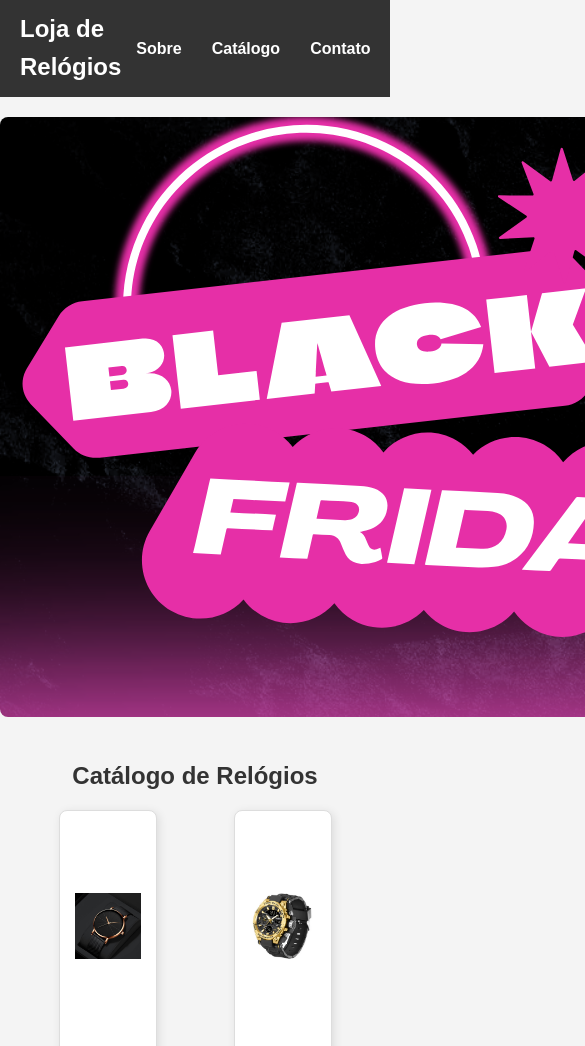
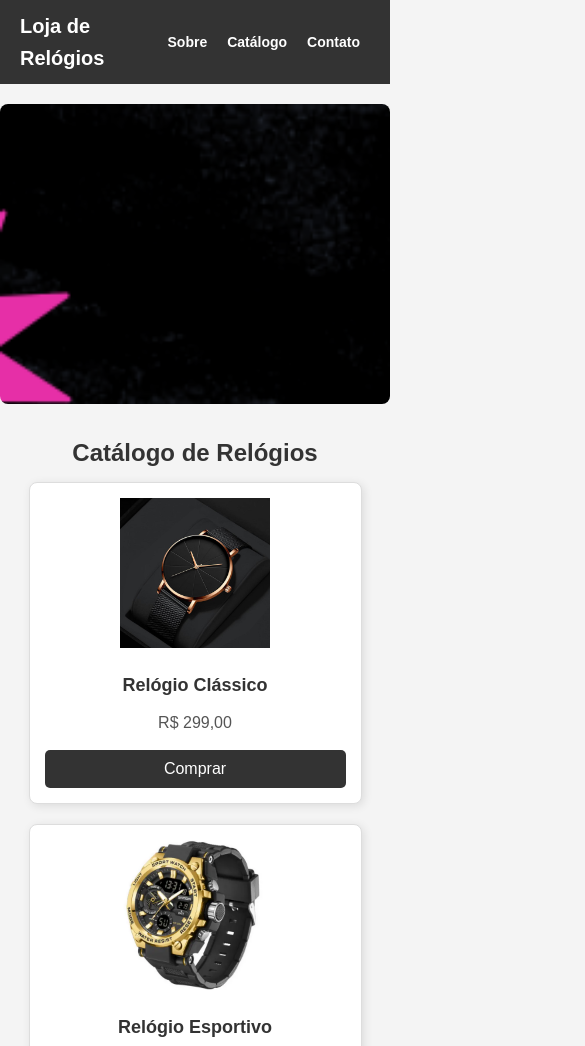
Before and after one commit to Dayvson-Silva/site-de-relogio, a plain HTML site: page index.html in a window 390 px wide. Shown: the top 1046 px of the page, 585 px wide, since content can reach past the window. Drawn offline with Linux system fonts and the light colour scheme.

Commit message:
Update styles.css

```diff
--- a/styles.css
+++ b/styles.css
@@ -157,3 +157,61 @@ footer {
     padding: 10px 0;
     margin-top: 20px;
 }
+
+
+@media (max-width: 768px) {
+    .carousel {
+        width: 100%;
+        height: 300px;
+    }
+
+    .slides img {
+        width: 100%;
+        height: auto;
+    }
+
+    .catalogo {
+        padding: 10px;
+    }
+
+    .produtos {
+        flex-direction: column;
+        align-items: center;
+    }
+
+    .produto {
+        width: 90%;
+        margin: 10px 0;
+    }
+
+    .produto img {
+        height: 150px;
+    }
+
+    .btn-comprar {
+        width: 100%;
+    }
+
+    footer {
+        padding: 5px;
+    }
+}
+
+@media (max-width: 480px) {
+    header .logo h1 {
+        font-size: 20px;
+    }
+
+    header nav ul li {
+        margin: 0 10px;
+    }
+
+    header nav ul li a {
+        font-size: 14px;
+    }
+
+    .btn-prev, .btn-next {
+        padding: 8px;
+        font-size: 16px;
+    }
+}
```
